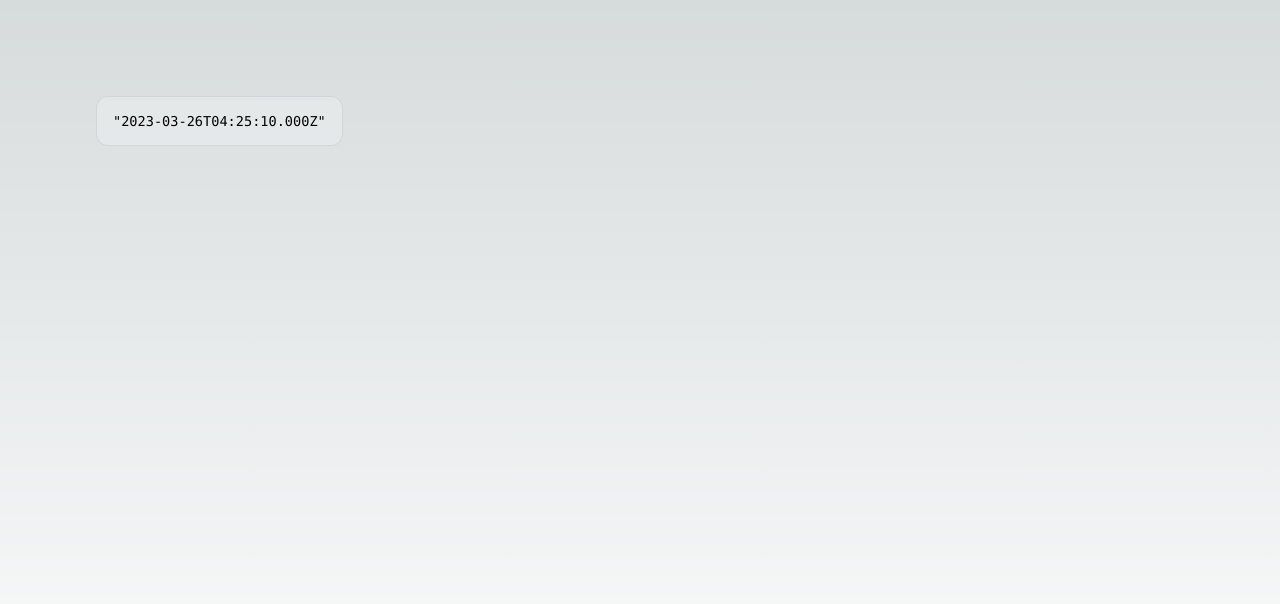
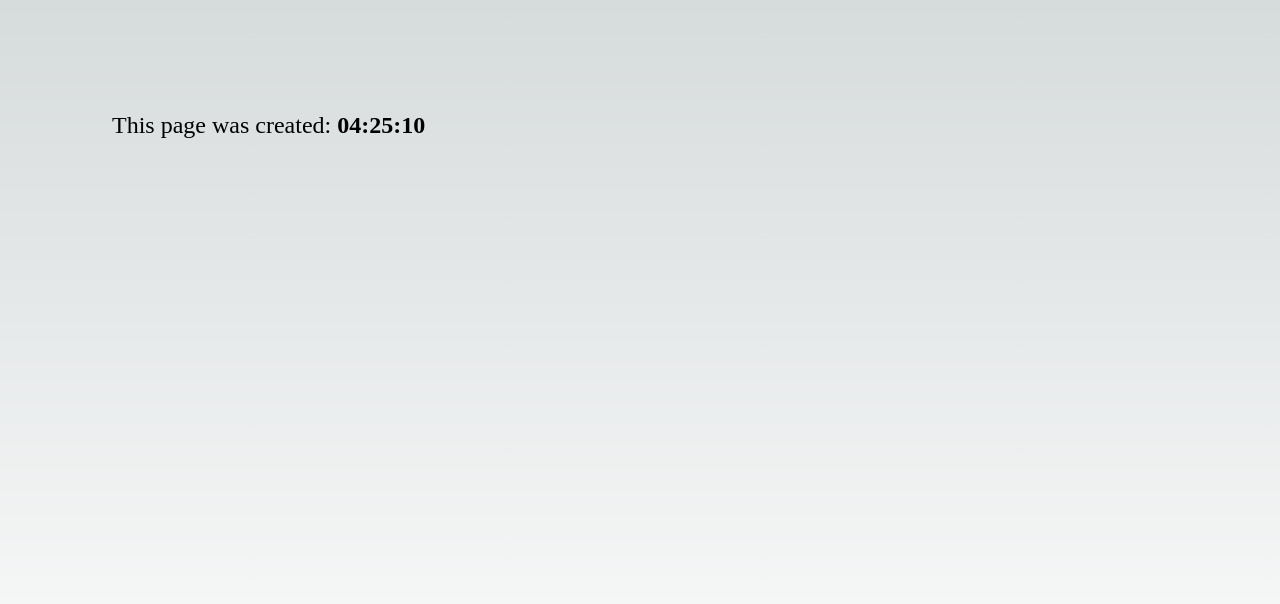
Before and after one commit to aiji42/cache-sample-next, a Next.js app: page / in a window 1280 px wide. Shown: the top 604 px of the page. Built offline with nearby package versions, Linux system fonts and the light colour scheme.

Commit message:
update display

```diff
--- a/package.json
+++ b/package.json
@@ -16,5 +16,8 @@
     "react": "18.2.0",
     "react-dom": "18.2.0",
     "typescript": "5.0.2"
+  },
+  "devDependencies": {
+    "prettier": "^2.8.7"
   }
 }
--- a/src/pages/index.tsx
+++ b/src/pages/index.tsx
@@ -1,23 +1,32 @@
-import Head from 'next/head'
-import styles from '@/styles/Home.module.css'
-import {GetServerSideProps} from "next";
-import {FC} from "react";
+import Head from "next/head";
+import styles from "@/styles/Home.module.css";
+import { GetServerSideProps } from "next";
+import { FC } from "react";
 
 type Props = {
-  now: string
-}
+  serverTime: number;
+};
 
-export const getServerSideProps: GetServerSideProps<Props> = async ({ res }) => {
-  res.setHeader('Cache-Control', 'public, max-age=10, stale-while-revalidate=60')
+export const getServerSideProps: GetServerSideProps<Props> = async ({
+  res,
+}) => {
+  res.setHeader(
+    "Cache-Control",
+    "public, max-age=10, stale-while-revalidate=60"
+  );
 
   return {
     props: {
-      now: JSON.stringify(new Date().toISOString())
-    }
-  }
-}
+      serverTime: new Date().getTime(),
+    },
+  };
+};
 
-const Page: FC<Props> = ({ now }) => {
+const Page: FC<Props> = ({ serverTime }) => {
+  const time = new Date(serverTime);
+  const display = `${String(time.getHours()).padStart(2, "0")}:${String(
+    time.getMinutes()
+  ).padStart(2, "0")}:${String(time.getSeconds()).padStart(2, "0")}`;
   return (
     <>
       <Head>
@@ -29,12 +38,12 @@ const Page: FC<Props> = ({ now }) => {
       <main className={styles.main}>
         <div className={styles.description}>
           <p>
-            {now}
+            This page was created: <strong>{display}</strong>
           </p>
         </div>
       </main>
     </>
-  )
-}
+  );
+};
 
-export default Page
+export default Page;
--- a/src/styles/Home.module.css
+++ b/src/styles/Home.module.css
@@ -11,11 +11,9 @@
   display: inherit;
   justify-content: inherit;
   align-items: inherit;
-  font-size: 0.85rem;
-  max-width: var(--max-width);
+  font-size: 1.5rem;
   width: 100%;
   z-index: 2;
-  font-family: var(--font-mono);
 }
 
 .description a {
@@ -29,9 +27,6 @@
   position: relative;
   margin: 0;
   padding: 1rem;
-  background-color: rgba(var(--callout-rgb), 0.5);
-  border: 1px solid rgba(var(--callout-border-rgb), 0.3);
-  border-radius: var(--border-radius);
 }
 
 .code {
```
Also changed, not shown: 1 other file (tests, documents, lock files or other folders).
